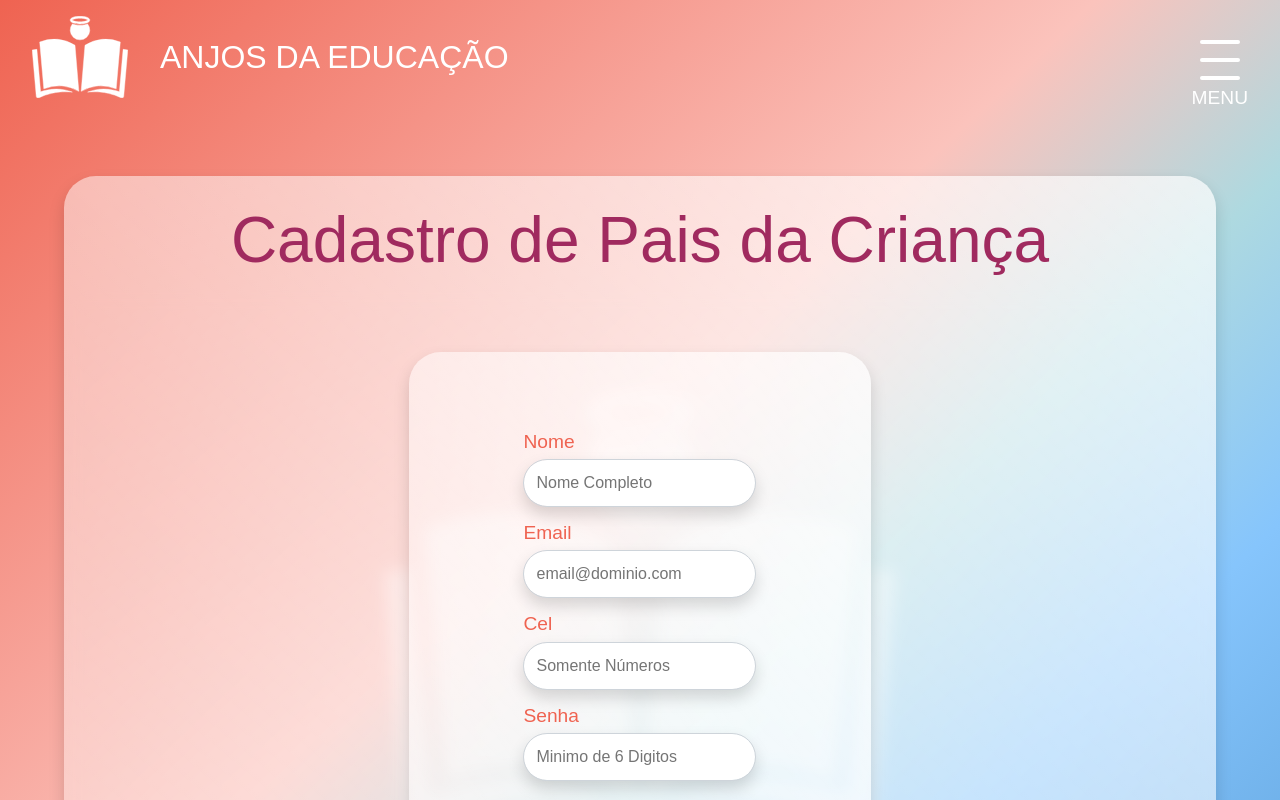
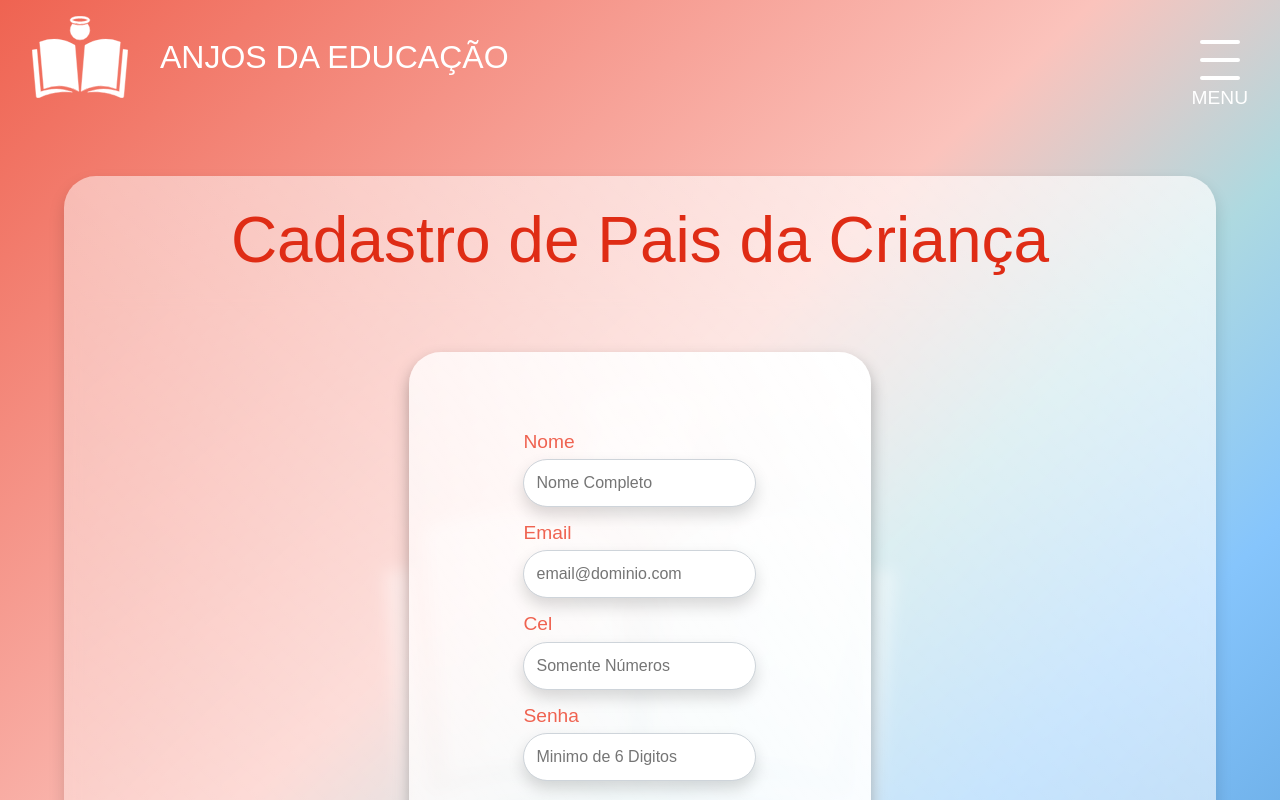
Before and after one commit to bob-mw/anjosDaEducacao, a React (Create React App) app: page /parents in a window 1280 px wide. Shown: the top 800 px of the page. Built offline with nearby package versions, Linux system fonts and the light colour scheme.

Commit message:
Login and Titles color updated

```diff
--- a/src/components/CardItem/styled.jsx
+++ b/src/components/CardItem/styled.jsx
@@ -76,7 +76,7 @@ export const CardImage = styled.img`
 `
 
 export const TitleContainer = styled(motion.div)`
-    color: var(--bg-dark-pink);
+    color: var(--bg-darker-orange);
     position: absolute;
     bottom: 13.7rem;
     left: 15px;
@@ -88,7 +88,7 @@ export const TitleContainer = styled(motion.div)`
 `
 
 export const Description = styled.h2`
-    color: var(--bg-darker-pink);
+    color: var(--bg-darker-orange);
     font-size: 1.25rem;
     text-transform: uppercase;
     font-weight: 600;
@@ -96,7 +96,7 @@ export const Description = styled.h2`
 `
 
 export const Name = styled.span`
-    color: var(--bg-darker-pink);
+    color: var(--bg-darker-orange);
     font-size: 2.5rem;
     text-transform: uppercase;
 `
--- a/src/components/FormsLogin/styled.jsx
+++ b/src/components/FormsLogin/styled.jsx
@@ -33,8 +33,8 @@ export const Form = styled.form`
     padding: 5rem;
     margin: 5rem 1rem;
     border-radius: 2rem;
-    background: linear-gradient(to left bottom, rgba(255, 255, 255, 0.7), rgba(255, 255, 255, 0.3));
-    box-shadow:0 0.5rem 1rem rgba(0, 0, 0, 0.15);
+    background: linear-gradient(to left bottom, rgba(255, 255, 255, 1), rgba(255, 255, 255, 0.5));
+    box-shadow:0 0.5rem 1rem rgba(0, 0, 0, 0.3);
 `
 
 export const FormGroup = styled.div`
--- a/src/components/Menu/index.jsx
+++ b/src/components/Menu/index.jsx
@@ -39,13 +39,13 @@ const Menu = () => {
             scaleX: 1.3,
             top: "50%",
             rotation: 45,
-            background: "#dd9ea1",
+            background: "#df2c15",
             ease: "power3"
         }, "<")
         .to(lineTwo.current, {
             duration: 0.5,
             autoAlpha: 0,
-            background: "#dd9ea1",
+            background: "#df2c15",
             ease: "power3"
         }, "<")
         .to(lineThree.current, {
@@ -54,7 +54,7 @@ const Menu = () => {
             bottom: "0%",
             top: "50%",
             rotation: -45,
-            background: "#dd9ea1",
+            background: "#df2c15",
             ease: "power3",
         }, "<")
         .from(menuItems.current, {
--- a/src/components/Menu/styled.jsx
+++ b/src/components/Menu/styled.jsx
@@ -8,6 +8,7 @@ export const Sidebar = styled.div`
   height: 50rem;
   width: 20rem;
   background: linear-gradient(to left bottom, rgba(255, 255, 255, 1), rgba(255, 255, 255, 0.7), rgba(255, 255, 255, 0.3));
+  box-shadow:0 0.5rem 1rem rgba(0, 0, 0, 0.15);
   backdrop-filter: blur(2rem);
   border-radius: 2rem 0 0 2rem;
   z-index:3;
--- a/src/components/RegisterForms/styled.jsx
+++ b/src/components/RegisterForms/styled.jsx
@@ -6,7 +6,7 @@ export const TextCenter = styled.div`
 
 export const Title = styled.h1`
     position: relative;
-    color: var(--bg-darker-pink);
+    color: var(--bg-darker-orange);
     font-size: 4rem;
     padding-top: 2rem;
 
@@ -33,8 +33,8 @@ export const Form = styled.form`
     padding: 5rem;
     margin: 5rem 1rem;
     border-radius: 2rem;
-    background: linear-gradient(to left bottom, rgba(255, 255, 255, 0.7), rgba(255, 255, 255, 0.3));
-    box-shadow:0 0.5rem 1rem rgba(0, 0, 0, 0.15);
+    background: linear-gradient(to left bottom, rgba(255, 255, 255, 1), rgba(255, 255, 255, 0.5));
+    box-shadow:0 0.5rem 1rem rgba(0, 0, 0, 0.3);
 `
 
 export const FormGroup = styled.div`
```
